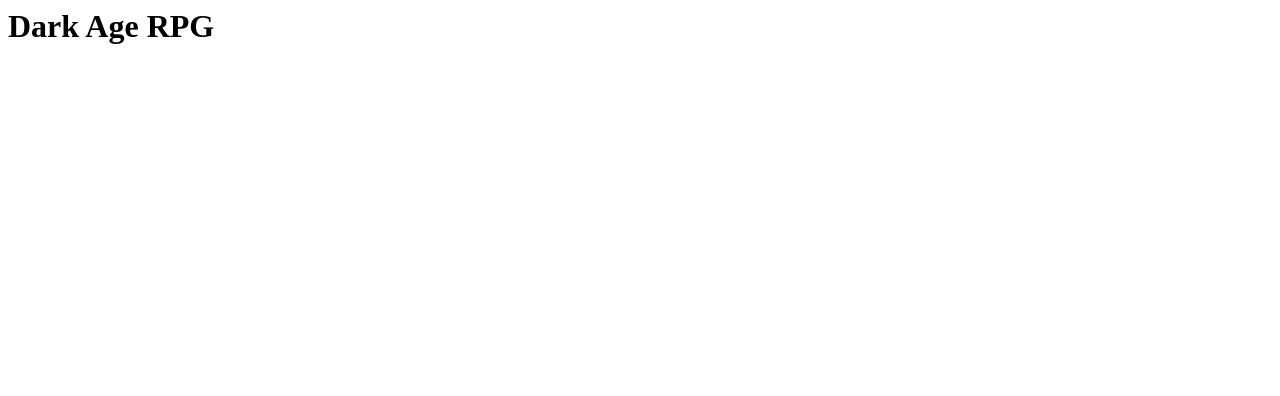
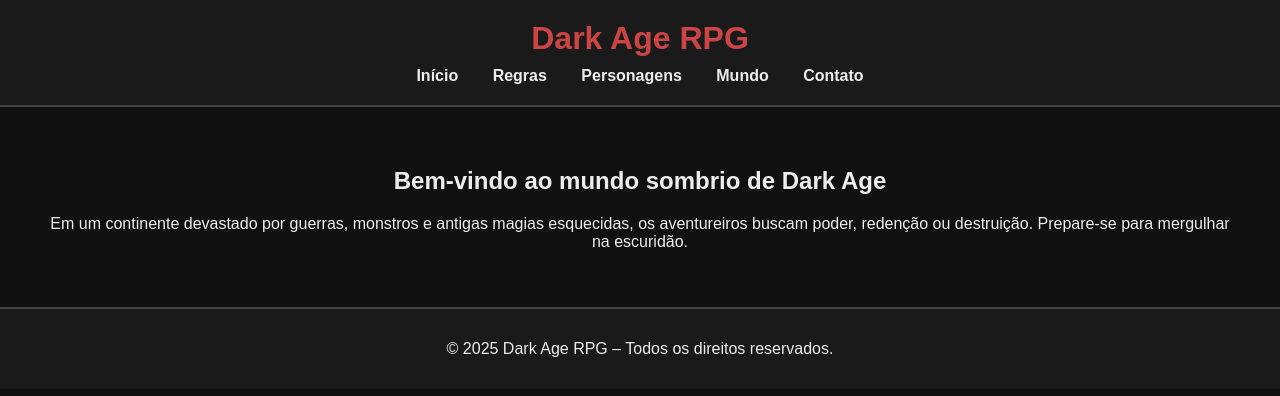
Before and after one commit to HannahLovesKaliLinux/darkage-site, a plain HTML site: page index.html in a window 1280 px wide. Drawn offline with Linux system fonts and the light colour scheme.

Commit message:
Adicionando estrutura completa do site

```diff
--- a/index.html
+++ b/index.html
@@ -1 +1,30 @@
-<h1>Dark Age RPG</h1>
+<!DOCTYPE html>
+<html lang="pt-BR">
+<head>
+  <meta charset="UTF-8">
+  <meta name="viewport" content="width=device-width, initial-scale=1">
+  <title>Dark Age RPG</title>
+  <link rel="stylesheet" href="style.css">
+</head>
+<body>
+  <header>
+    <h1>Dark Age RPG</h1>
+    <nav>
+      <a href="index.html">Início</a>
+      <a href="regras.html">Regras</a>
+      <a href="personagens.html">Personagens</a>
+      <a href="mundo.html">Mundo</a>
+      <a href="contato.html">Contato</a>
+    </nav>
+  </header>
+
+  <main>
+    <h2>Bem-vindo ao mundo sombrio de Dark Age</h2>
+    <p>Em um continente devastado por guerras, monstros e antigas magias esquecidas, os aventureiros buscam poder, redenção ou destruição. Prepare-se para mergulhar na escuridão.</p>
+  </main>
+
+  <footer>
+    <p>&copy; 2025 Dark Age RPG – Todos os direitos reservados.</p>
+  </footer>
+</body>
+</html>
--- /dev/null
+++ b/style.css
@@ -0,0 +1,46 @@
+body {
+  font-family: Arial, sans-serif;
+  background-color: #111;
+  color: #eee;
+  margin: 0;
+  padding: 0;
+}
+
+header {
+  background-color: #1a1a1a;
+  padding: 20px;
+  text-align: center;
+  border-bottom: 2px solid #444;
+}
+
+header h1 {
+  margin: 0;
+  color: #cc4444;
+}
+
+nav {
+  margin-top: 10px;
+}
+
+nav a {
+  color: #eee;
+  margin: 0 15px;
+  text-decoration: none;
+  font-weight: bold;
+}
+
+nav a:hover {
+  color: #cc4444;
+}
+
+main {
+  padding: 40px;
+  text-align: center;
+}
+
+footer {
+  background-color: #1a1a1a;
+  text-align: center;
+  padding: 15px;
+  border-top: 2px solid #444;
+}
```
Also changed, not shown: contato.html (added, +34 -0 lines), mundo.html (added, +34 -0 lines), personagens.html (added, +34 -0 lines), regras.html (added, +34 -0 lines).
